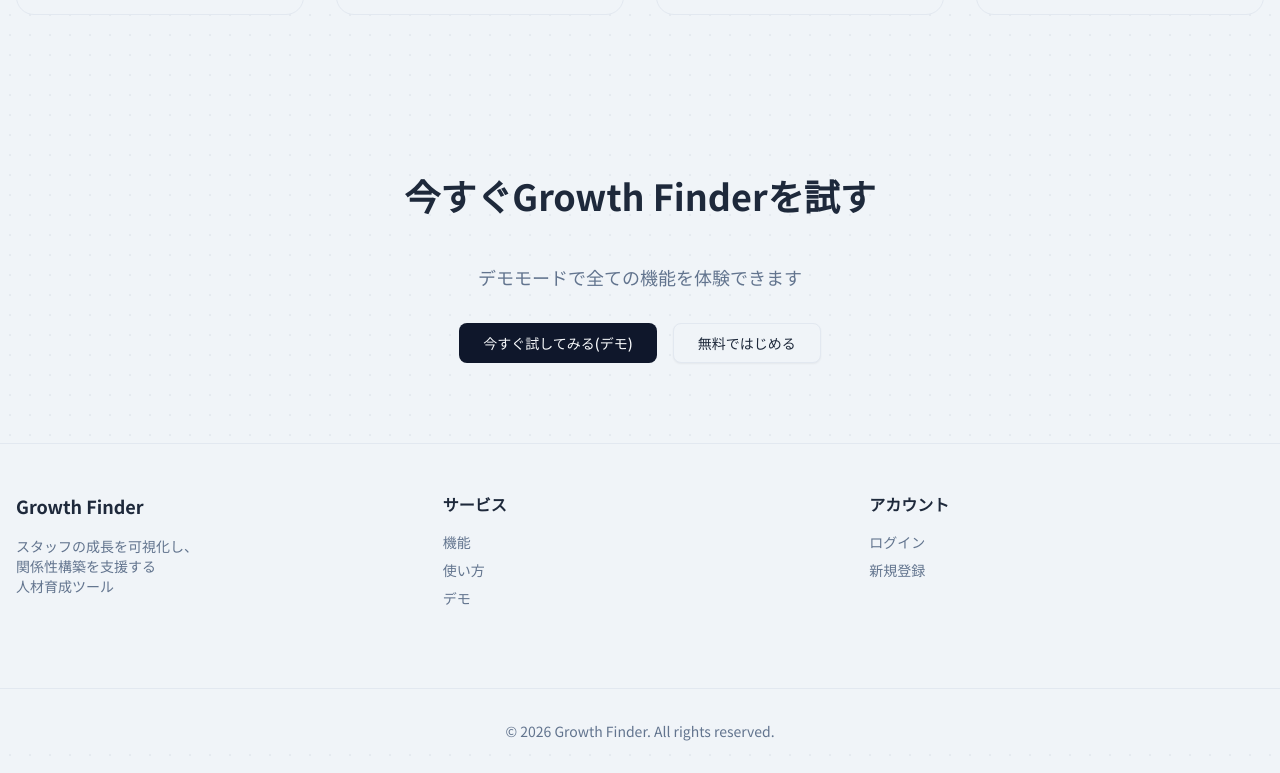
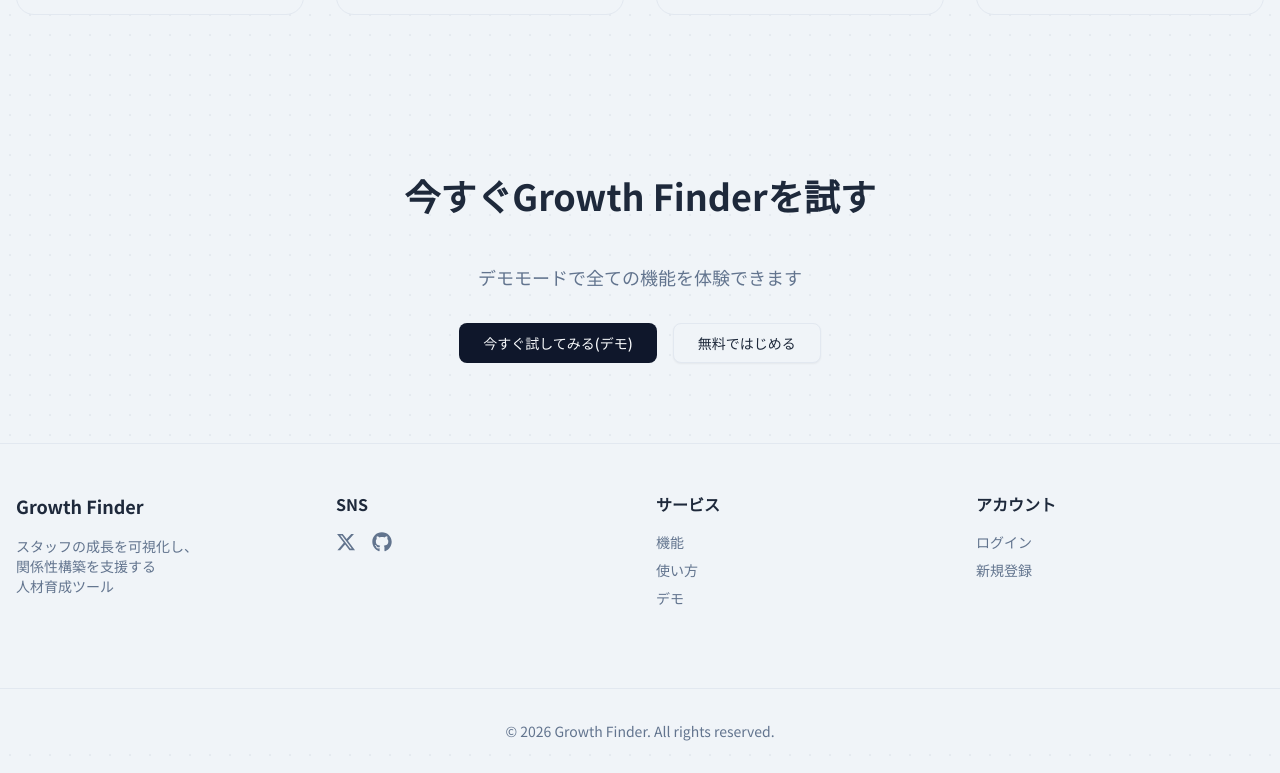
Before and after one commit to takeshi0518/growth-finder, a Next.js app: page / in a window 1280 px wide. Shown: the part 3355-4128 px from the top of the page. Built offline with nearby package versions, Linux system fonts and the light colour scheme.

Commit message:
feat: フッターにSNSのリンクを追加

```diff
--- a/src/components/landing/footer.tsx
+++ b/src/components/landing/footer.tsx
@@ -1,5 +1,6 @@
 import Link from 'next/link';
 import Container from './container';
+import { Icons } from '../icon/icons';
 
 export default function Footer() {
   return (
@@ -7,7 +8,7 @@ export default function Footer() {
       <div className="border-t bg-background">
         <Container>
           <div className="py-8 md:py-12">
-            <div className="grid grid-cols-1 md:grid-cols-3 gap-8">
+            <div className="grid grid-cols-1 md:grid-cols-2 lg:grid-cols-4 gap-8">
               {/* ブランド情報 */}
               <div>
                 <h3 className="font-bold text-lg mb-4">Growth Finder</h3>
@@ -18,6 +19,30 @@ export default function Footer() {
                   <br />
                   人材育成ツール
                 </p>
+              </div>
+              {/* SNSリンク */}
+              <div>
+                <h4 className="font-semibold mb-4">SNS</h4>
+                <div className="flex gap-4">
+                  <Link
+                    href="https://x.com/y_takeshi0518"
+                    target="_blank"
+                    rel="noopener noreferrer"
+                    className="text-muted-foreground hover:text-foreground transition-colors"
+                    aria-label="X(Twitter)"
+                  >
+                    <Icons.FaXTwitter className="w-5 h-5" />
+                  </Link>
+                  <Link
+                    href="https://github.com/takeshi0518"
+                    target="_blank"
+                    rel="noopener noreferrer"
+                    className="text-muted-foreground hover:text-foreground transition-colors"
+                    aria-label="GitHub"
+                  >
+                    <Icons.FaGithub className="w-5 h-5" />
+                  </Link>
+                </div>
               </div>
               {/* リンク */}
               <div>
```
